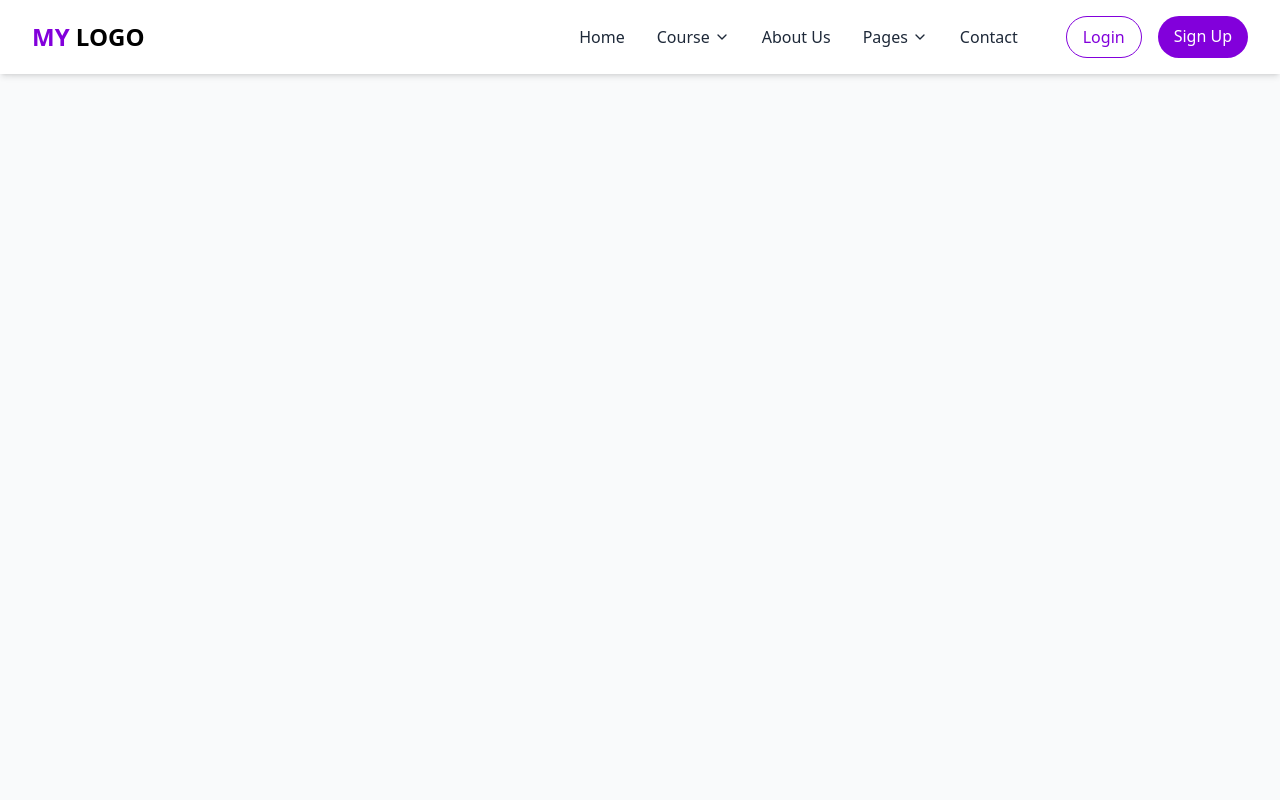
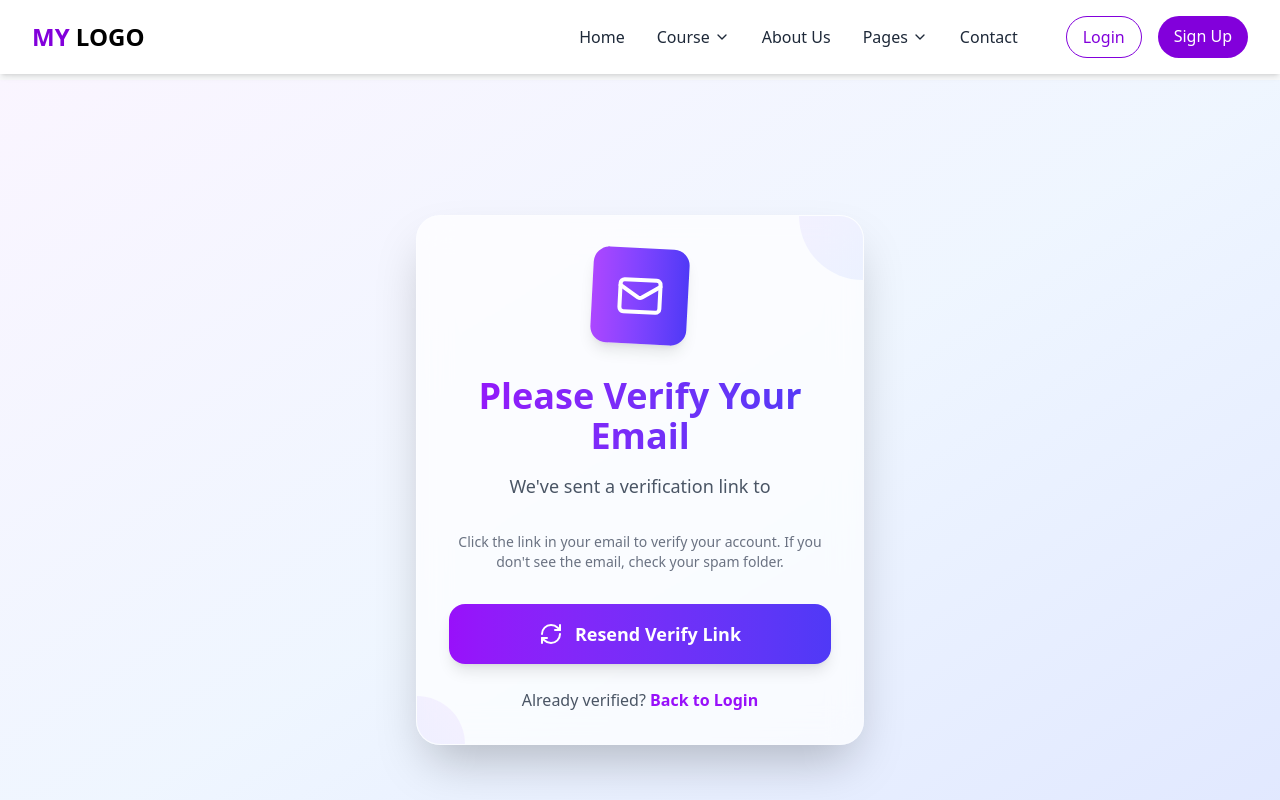
Before and after one commit to AliRaza192/eduvera, a React (Vite) app: page /verification in a window 1280 px wide. Shown: the top 800 px of the page. Built offline with nearby package versions, Linux system fonts and the light colour scheme.

Commit message:
email verification

```diff
--- a/src/App.jsx
+++ b/src/App.jsx
@@ -12,10 +12,11 @@ import ResetPassword from "./components/auth/ResetPassword";
 import OTPVerification from "./components/auth/OTPVerification";
 import AuthProvider from "./context/AuthContext";
 import EmailVerified from "./pages/Auth/EmailVerified";
-import VerifyEmail from "./pages/Auth/VerifyEmail";
+import VerifyEmail from "./pages/Auth/EmailVerification";
 import EmailVerificationHandler from "./components/auth/EmailVerificationHandler"; // Add this import
 import useAuth from "./hooks/useAuth";
 import { Toaster } from "react-hot-toast";
+import EmailVerification from "./pages/Auth/EmailVerification";
 
 const PrivateRoute = ({ children }) => {
   const { user, loading } = useAuth();
@@ -53,9 +54,8 @@ function App() {
             <Route path="/login" element={<Login />} />
             <Route path="/signup" element={<SignUp />} />
             <Route path="/email-verified" element={<EmailVerified />} />
-            <Route path="/verify-email" element={<VerifyEmail />} />
-            <Route path="/verify/:token" element={<EmailVerificationHandler />} /> {/* Add this route */}
-
+            <Route path="/verification" element={<EmailVerification />} />
+            <Route path="/verify-email/:token" element={<EmailVerificationHandler />} /> {/* Add this route */}
             <Route path="/forgot-password" element={<ForgotPassword />} />
             <Route path="/reset-password" element={<ResetPassword />} />
             <Route path="/otp-verification" element={<OTPVerification />} />
--- a/src/pages/Auth/VerifyEmail.jsx
+++ b/src/pages/Auth/EmailVerification.jsx
@@ -82,7 +82,7 @@ import { resendVerification } from "../../services/authService";
 import toast from "react-hot-toast";
 import { Mail, RefreshCw, CheckCircle } from "lucide-react";
 
-const VerifyEmail = () => {
+const EmailVerification = () => {
   const location = useLocation();
   const navigate = useNavigate();
   const [loading, setLoading] = useState(false);
@@ -185,4 +185,4 @@ const VerifyEmail = () => {
   );
 };
 
-export default VerifyEmail;
+export default EmailVerification;
```
